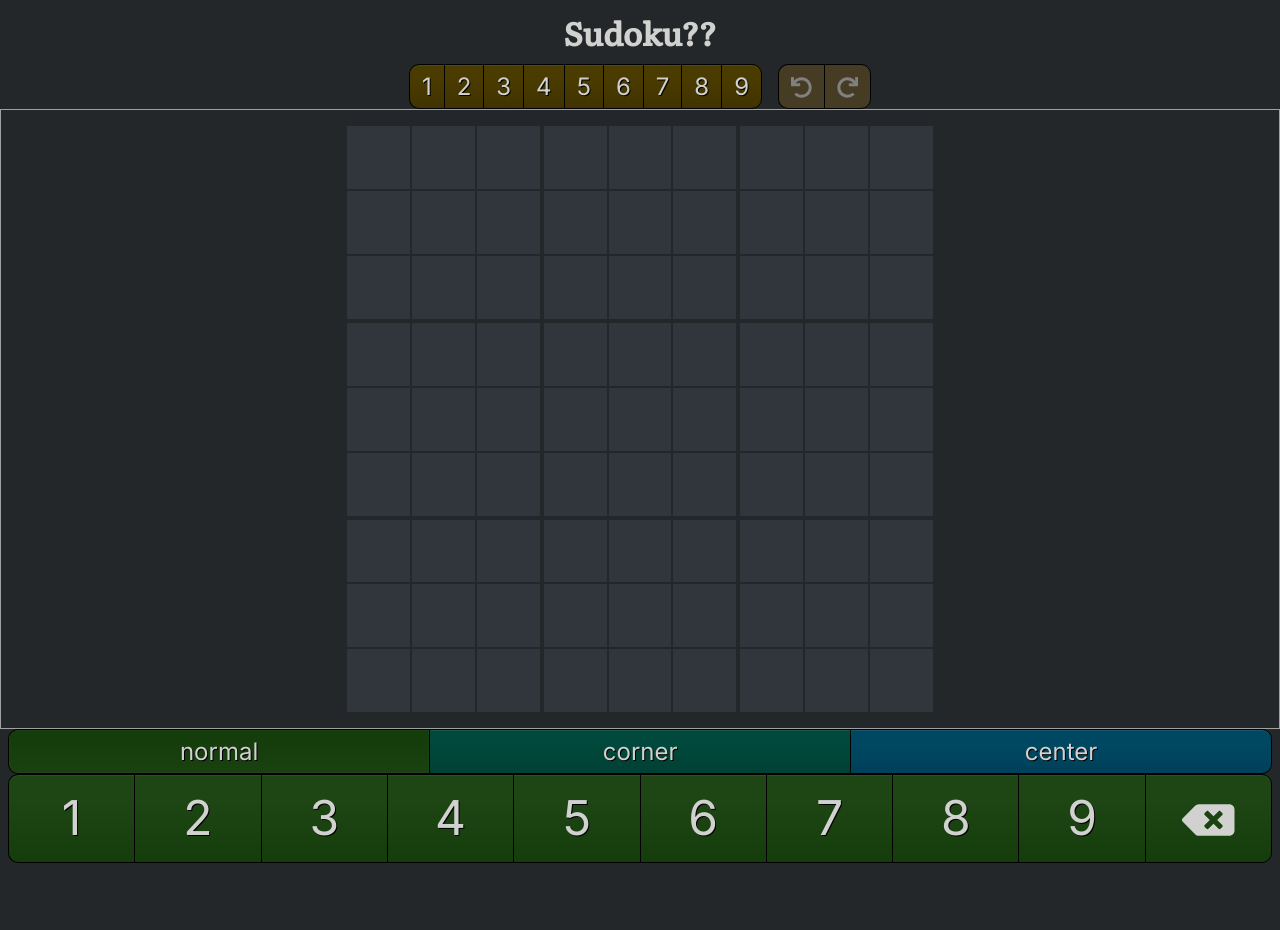
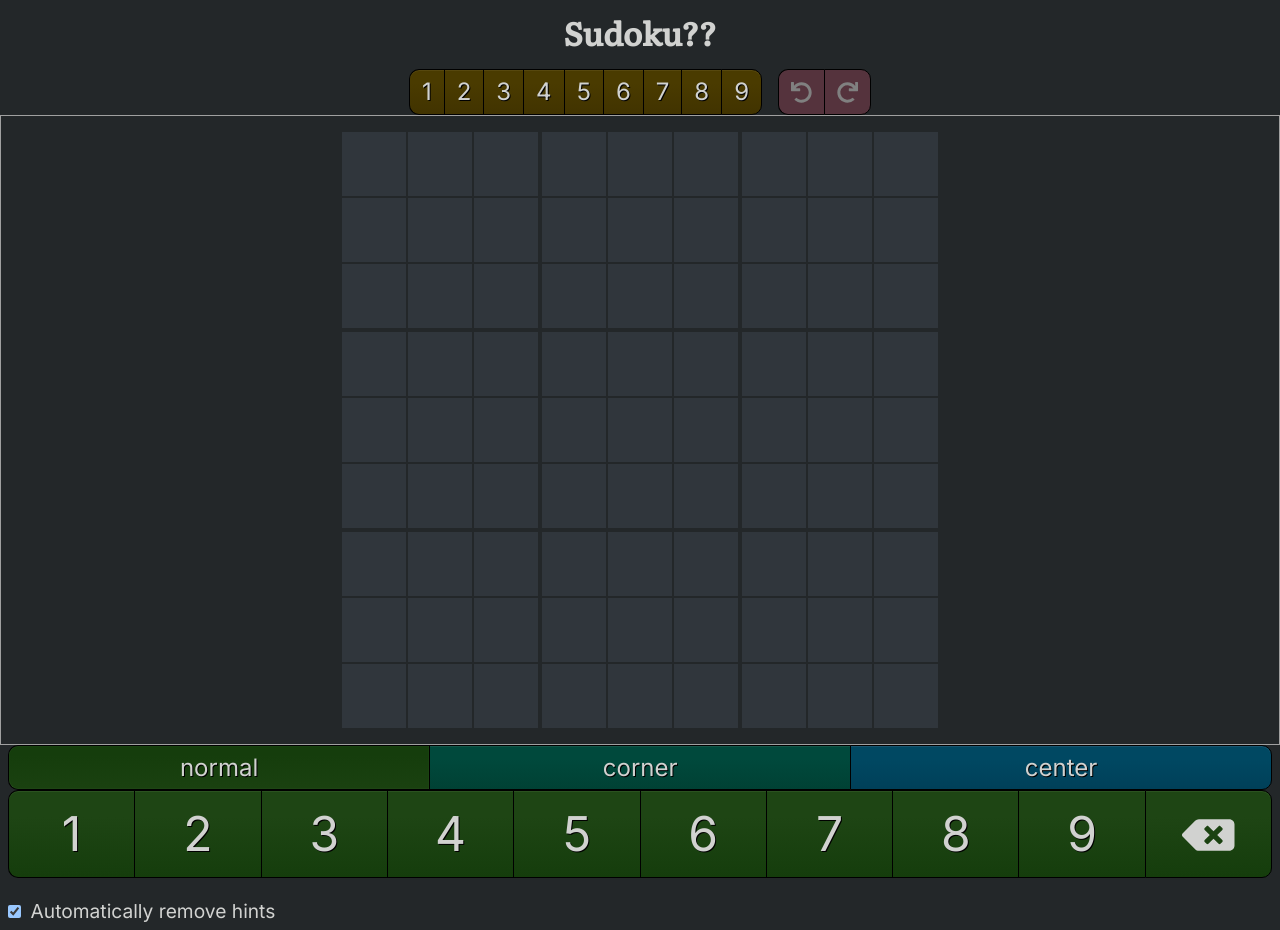
Before and after one commit to kalgynirae/sudoku, a React (Create React App) app: page / in a window 1280 px wide. Shown: the top 930 px of the page. Before the commit the page ends 863 px from the top, so only its background shows below. Built offline with nearby package versions, Linux system fonts and the light colour scheme.

Commit message:
Add settings; highlight affected squares; remove hints

```diff
--- a/package.json
+++ b/package.json
@@ -12,6 +12,7 @@
     "chroma-js": "^2.1.0",
     "immutable": "^4.0.0-rc.12",
     "node-sass": "^4.14.1",
+    "normalize.css": "^8.0.1",
     "react": "^16.13.1",
     "react-dom": "^16.13.1",
     "react-scripts": "3.4.3",
--- a/public/index.html
+++ b/public/index.html
@@ -3,9 +3,10 @@
 <head>
   <meta charset="utf-8" />
   <title>Sudoku??</title>
-  <meta name="description" content="Sudoku?????????????????????" />
+  <meta name="description" content="Sudoku???" />
   <meta name="viewport" content="width=device-width, initial-scale=1" />
-  <meta name="theme-color" content="#232729" />
+  <meta name="color-scheme" content="dark" />
+  <meta name="theme-color" content="#004862" />
   <link href="https://fonts.googleapis.com/css2?family=Inconsolata:wght@500&family=Literata:ital,wght@0,500;1,300&family=Inter&display=swap" rel="stylesheet">
   <link rel="icon" href="%PUBLIC_URL%/favicon.ico" />
   <link rel="apple-touch-icon" href="%PUBLIC_URL%/logo192.png" />
--- a/src/App.js
+++ b/src/App.js
@@ -1,6 +1,7 @@
 import React, {
   useCallback,
   useEffect,
+  useMemo,
   useReducer,
   useRef,
   useState,
@@ -14,28 +15,42 @@ import {
   INITIAL_GAMESTATE,
   canRedo,
   canUndo,
+  getErrors,
   updateGamestate,
 } from "./Gamestate.js";
-import { squareAt, indexbox, neighbor } from "./Geometry.js";
-import Square from "./Square.js";
-import { Board, Box } from "./Board.js";
+import { squareAt, neighbor } from "./Geometry.js";
+import { Board } from "./Board.js";
 import { Button, ButtonRow } from "./Buttons.js";
 import { Themes, ModeTheme } from "./Colors.js";
+import { Settings, INITIAL_SETTINGS, updateSettings } from "./Settings.js";
 import styled, { createGlobalStyle } from "styled-components";
+import "normalize.css";
+import { Set } from "immutable";
 
 export default function App() {
   const [mode, setMode] = useState(Modes.normal);
-  const [gamestate, dispatch] = useReducer(updateGamestate, INITIAL_GAMESTATE);
+  const [gamestate, dispatchGamestate] = useReducer(
+    updateGamestate,
+    INITIAL_GAMESTATE
+  );
   const [selection, setSelection] = useState({
     squares: [],
     cursor: null,
     usingCursor: false,
   });
+  const [settings, dispatchSettings] = useReducer(
+    updateSettings,
+    INITIAL_SETTINGS
+  );
 
   //
   // STATE
   //
   const currentBoard = gamestate.getIn(["boards", gamestate.get("index")]);
+  const currentErrors = useMemo(
+    () => (settings.get("highlightErrors") ? getErrors(currentBoard) : Set()),
+    [currentBoard, settings]
+  );
 
   //
   // SELECTION
@@ -94,14 +109,15 @@ export default function App() {
   const inputDigit = useCallback(
     (digit) => {
       console.log(`inputDigit(${digit})`);
-      dispatch({
-        type: Action.input,
+      dispatchGamestate({
+        action: Action.input,
         squares: selection.squares,
         digit: digit,
         mode: mode,
+        settings: settings,
       });
     },
-    [mode, selection]
+    [mode, selection, settings]
   );
 
   //
@@ -213,36 +229,6 @@ export default function App() {
   //
   // RENDER
   //
-  function renderSquare(ibox, isquare) {
-    const i = indexbox(ibox, isquare);
-    return (
-      <Square
-        index={i}
-        hasCursor={selection.usingCursor && selection.cursor === i}
-        selected={selection.squares.includes(i)}
-        number={currentBoard.get(i).get("number")}
-        corners={currentBoard.get(i).get("corners")}
-        centers={currentBoard.get(i).get("centers")}
-      />
-    );
-  }
-
-  function renderBox(i) {
-    return (
-      <Box>
-        {renderSquare(i, 0)}
-        {renderSquare(i, 1)}
-        {renderSquare(i, 2)}
-        {renderSquare(i, 3)}
-        {renderSquare(i, 4)}
-        {renderSquare(i, 5)}
-        {renderSquare(i, 6)}
-        {renderSquare(i, 7)}
-        {renderSquare(i, 8)}
-      </Box>
-    );
-  }
-
   const boardArea = useRef(null);
   useEffect(() => {
     const node = boardArea.current;
@@ -263,33 +249,32 @@ export default function App() {
       <GlobalStyle />
       <FlexRow>
         <FocusSelector />
+        <ThemeProvider theme={Themes.red}>
           <ButtonRow>
             <Button
-            onClick={() => dispatch({ type: Action.undo })}
+              onClick={() => dispatchGamestate({ action: Action.undo })}
               enabled={canUndo(gamestate)}
             >
               <FontAwesomeIcon icon={faUndo} size="sm" />
             </Button>
             <Button
-            onClick={() => dispatch({ type: Action.redo })}
+              onClick={() => dispatchGamestate({ action: Action.redo })}
               enabled={canRedo(gamestate)}
             >
               <FontAwesomeIcon icon={faRedo} size="sm" />
             </Button>
           </ButtonRow>
+        </ThemeProvider>
       </FlexRow>
       <ThemeProvider theme={ModeTheme[mode]}>
-        <Board boardAreaRef={boardArea} handleTouchMove={handleTouchMove}>
-          {renderBox(0)}
-          {renderBox(1)}
-          {renderBox(2)}
-          {renderBox(3)}
-          {renderBox(4)}
-          {renderBox(5)}
-          {renderBox(6)}
-          {renderBox(7)}
-          {renderBox(8)}
-        </Board>
+        <Board
+          boardAreaRef={boardArea}
+          handleTouchMove={handleTouchMove}
+          board={currentBoard}
+          errors={currentErrors}
+          selection={selection}
+          settings={settings}
+        />
       </ThemeProvider>
       <div>
         <ButtonRow stretch>
@@ -338,31 +323,13 @@ export default function App() {
           </ButtonRow>
         </ThemeProvider>
       </div>
+      <Settings settings={settings} dispatchSettings={dispatchSettings} />
     </ThemeProvider>
   );
 }
 
 const GlobalStyle = createGlobalStyle`
-  *, *::before, *::after {
-    box-sizing: border-box;
-  }
-
-  ul[class], ol[class] {
-    list-style: none;
-    padding: 0;
-  }
-
-  body, h1, h2, h3, h4, p, ul[class], ol[class], li, figure, figcaption, blockquote, dl, dd {
-    margin: 0;
-  }
-
-  input, button, textarea, select {
-    font: inherit;
-  }
-
   :root {
-    --square-gap: 2px;
-    --box-gap: 4px;
     --square-size: 4rem;
     --button-hue: 120;
     --font-serif: "Literata", serif;
@@ -375,7 +342,6 @@ const GlobalStyle = createGlobalStyle`
     color: ${(p) => p.theme.text};
     font-family: var(--font-sans);
     line-height: 1;
-    touch-action: manipulation;
   }
 
   .title {
@@ -393,15 +359,13 @@ const GlobalStyle = createGlobalStyle`
   #root > * {
     flex-grow: 1;
   }
-
-  .box {
-  }
 `;
 
 const FlexRow = styled.div`
   display: flex;
   justify-content: center;
 `;
+
 function FocusSelector() {
   return (
     <ButtonRow>
--- a/src/Board.js
+++ b/src/Board.js
@@ -1,24 +1,85 @@
 import React from "react";
 import styled from "styled-components";
+import { Set } from "immutable";
 
-export function Board({ children, handleTouchMove, boardAreaRef }) {
+import { indexbox, affectedBy } from "./Geometry.js";
+import Square from "./Square.js";
+
+export function Board({
+  children,
+  handleTouchMove,
+  boardAreaRef,
+  board,
+  errors,
+  selection,
+  settings,
+}) {
+  const highlights = settings.get("highlightAffectedSquares")
+    ? Set.intersect(selection.squares.map(affectedBy))
+    : Set();
   return (
     <BoardArea ref={boardAreaRef}>
       <BoardSizer>
-        <BoardGrid onTouchMove={handleTouchMove}>{children}</BoardGrid>
+        <BoardGrid onTouchMove={handleTouchMove}>
+          {renderBox(0, board, errors, selection, highlights)}
+          {renderBox(1, board, errors, selection, highlights)}
+          {renderBox(2, board, errors, selection, highlights)}
+          {renderBox(3, board, errors, selection, highlights)}
+          {renderBox(4, board, errors, selection, highlights)}
+          {renderBox(5, board, errors, selection, highlights)}
+          {renderBox(6, board, errors, selection, highlights)}
+          {renderBox(7, board, errors, selection, highlights)}
+          {renderBox(8, board, errors, selection, highlights)}
+        </BoardGrid>
       </BoardSizer>
     </BoardArea>
   );
 }
 
+function renderBox(i, board, errors, selection, highlights) {
+  return (
+    <Box>
+      {renderSquare(i, 0, board, errors, selection, highlights)}
+      {renderSquare(i, 1, board, errors, selection, highlights)}
+      {renderSquare(i, 2, board, errors, selection, highlights)}
+      {renderSquare(i, 3, board, errors, selection, highlights)}
+      {renderSquare(i, 4, board, errors, selection, highlights)}
+      {renderSquare(i, 5, board, errors, selection, highlights)}
+      {renderSquare(i, 6, board, errors, selection, highlights)}
+      {renderSquare(i, 7, board, errors, selection, highlights)}
+      {renderSquare(i, 8, board, errors, selection, highlights)}
+    </Box>
+  );
+}
+
+function renderSquare(ibox, isquare, board, errors, selection, highlights) {
+  const i = indexbox(ibox, isquare);
+  return (
+    <Square
+      index={i}
+      error={errors.includes(i)}
+      hasCursor={selection.usingCursor && selection.cursor === i}
+      highlighted={highlights.includes(i)}
+      selected={selection.squares.includes(i)}
+      number={board.get(i).get("number")}
+      corners={board.get(i).get("corners")}
+      centers={board.get(i).get("centers")}
+    />
+  );
+}
+
 const BoardArea = styled.div`
   border: 1px solid ${(p) => p.theme.border};
+  touch-action: none;
 `;
 
 const BoardSizer = styled.div`
+  --board-size: 36rem;
+  --box-gap: 4px;
+  --square-gap: 2px;
   position: relative;
-  height: calc(36rem + 10px);
-  width: calc(36rem + 10px);
+  height: calc(var(--board-size) + 6 * var(--square-gap) + 2 * var(--box-gap));
+  width: calc(var(--board-size) + 6 * var(--square-gap) + 2 * var(--box-gap));
   margin: 1rem auto;
 `;
 
@@ -33,6 +94,7 @@ const BoardGrid = styled.div`
   display: grid;
   grid-template-columns: 1fr 1fr 1fr;
   grid-template-rows: 1fr 1fr 1fr;
+  touch-action: none;
 `;
 
 export const Box = styled.div`
--- a/src/Buttons.js
+++ b/src/Buttons.js
@@ -1,6 +1,5 @@
 import React from "react";
 import styled from "styled-components";
-import { Themes } from "./Colors.js";
 
 export const StyledButtonRow = styled.div`
   display: flex;
@@ -44,6 +43,7 @@ const StyledButton = styled.button`
   line-height: 1.8;
   padding: 0 0.5em;
   text-shadow: 1px 1px 0px black;
+  touch-action: none;
 
   &:hover {
     background: linear-gradient(
--- a/src/Colors.js
+++ b/src/Colors.js
@@ -11,7 +11,8 @@ function makeTheme(base) {
   theme.button = theme.base.darken(0.8);
 
   theme.square = chroma("#30363c");
-  theme.selection = chroma.mix(theme.base, theme.square, 0.6, "lab");
+  theme.selection = chroma.mix(theme.square, theme.base, 0.5, "lab");
+  theme.highlight = chroma.mix(theme.square, theme.base, 0.15, "lab");
 
   return theme;
 }
--- a/src/Gamestate.js
+++ b/src/Gamestate.js
@@ -1,4 +1,5 @@
-import { List, Map, Set, Repeat, is } from "immutable";
+import { List, Map, Set, Range, Repeat, is } from "immutable";
+import { affectedBy, row, col, box } from "./Geometry.js";
 
 const INITIAL_BOARD = List(
   Repeat(Map({ number: null, corners: Set(), centers: Set() }), 81)
@@ -10,11 +11,15 @@ export function anyContains(board, squares, type, digit) {
     .some((square) => square.hasIn([type, digit]));
 }
 
-export function setNumber(board, squares, digit) {
-  return squares.reduce(
-    (board, square) => board.setIn([square, "number"], digit),
-    board
-  );
+export function setNumber(settings, board, square, digit) {
+  const affectedSquares = affectedBy(square);
+  return board.withMutations((board) => {
+    board.setIn([square, "number"], digit);
+    if (settings.get("automaticallyRemoveHints")) {
+      removePencilMark(board, affectedSquares, "corners", digit);
+      removePencilMark(board, affectedSquares, "centers", digit);
+    }
+  });
 }
 
 export function addPencilMark(board, squares, type, digit) {
@@ -92,43 +97,48 @@ export const Action = {
   redo: "redo",
 };
 
-export function updateGamestate(gamestate, action) {
-  switch (action.type) {
+export function updateGamestate(
+  gamestate,
+  { action, mode, squares, digit, settings }
+) {
+  switch (action) {
     case Action.input:
       return updateBoard(gamestate, (board) => {
         if (
-          (action.mode === Modes.normal && action.squares.length === 1) ||
-          (action.mode === Modes.normal && action.digit === null)
+          (mode === Modes.normal && squares.length === 1) ||
+          (mode === Modes.normal && digit === null)
         ) {
-          return setNumber(board, action.squares, action.digit);
+          return setNumber(settings, board, squares[0], digit);
         } else if (
-          action.mode === Modes.normal ||
-          action.mode === Modes.corners ||
-          action.mode === Modes.centers
+          mode === Modes.normal ||
+          mode === Modes.corners ||
+          mode === Modes.centers
         ) {
-          const effectiveMode =
-            action.mode === Modes.normal ? Modes.corners : action.mode;
-          if (action.digit === null) {
-            return clearPencilMarks(board, action.squares, effectiveMode);
+          const incompleteSquares = squares.filter(
+            (s) => board.get(s).get("number") === null
+          );
+          const effectiveMode = mode === Modes.normal ? Modes.corners : mode;
+          if (digit === null) {
+            return clearPencilMarks(board, incompleteSquares, effectiveMode);
           } else if (
-            anyContains(board, action.squares, effectiveMode, action.digit)
+            anyContains(board, incompleteSquares, effectiveMode, digit)
           ) {
             return removePencilMark(
               board,
-              action.squares,
+              incompleteSquares,
               effectiveMode,
-              action.digit
+              digit
             );
           } else {
             return addPencilMark(
               board,
-              action.squares,
+              incompleteSquares,
               effectiveMode,
-              action.digit
+              digit
             );
           }
         } else {
-          throw new Error(`Invalid action.mode: ${action.mode}`);
+          throw new Error(`Invalid mode: ${mode}`);
         }
       });
     case Action.undo:
@@ -136,6 +146,26 @@ export function updateGamestate(gamestate, action) {
     case Action.redo:
       return redo(gamestate);
     default:
-      throw new Error(`Invalid action.type: ${action.type}`);
+      throw new Error(`Invalid action: ${action}`);
   }
 }
+
+export function getErrors(board) {
+  const rows = Range(0, 9).map((r) => row(r));
+  const columns = Range(0, 9).map((c) => col(c));
+  const boxes = Range(0, 9).map((b) => box(b));
+  const sections = rows.concat(columns, boxes);
+  const errorSquares = Set().asMutable();
+  sections.forEach((section) => {
+    const squareNumbers = Map(
+      section.map((s) => [s, board.getIn([s, "number"])])
+    ).filter((v) => v !== null);
+    const numberCounts = squareNumbers.countBy((number) => number);
+    squareNumbers.forEach((number, s) => {
+      if (numberCounts.get(number) > 1) {
+        errorSquares.add(s);
+      }
+    });
+  });
+  return errorSquares.asImmutable();
+}
--- a/src/Geometry.js
+++ b/src/Geometry.js
@@ -1,3 +1,5 @@
+import { Set, Range } from "immutable";
+
 export function squareAt(x, y) {
   let element = document.elementFromPoint(x, y);
   while (element !== null) {
@@ -36,3 +38,57 @@ export function indexbox(ibox, isquare) {
   const actualcol = boxcol * 3 + (isquare % 3);
   return actualrow * 9 + actualcol;
 }
+
+export function row(n) {
+  return Range(9 * n, 9 * n + 9);
+}
+
+export function col(n) {
+  return Range(n, 81, 9);
+}
+
+export function box(n) {
+  const boxrow = Math.floor(n / 3);
+  const boxcol = n % 3;
+  const base = 27 * boxrow + 3 * boxcol;
+  return Range(base, base + 3).concat(
+    Range(base + 9, base + 9 + 3),
+    Range(base + 18, base + 18 + 3)
+  );
+}
+
+export function rowOf(s) {
+  const row = Math.floor(s / 9);
+  return Set(Range(9 * row, 9 * row + 9));
+}
+
+export function colOf(s) {
+  const col = s % 9;
+  return Set(Range(col, 81, 9));
+}
+
+export function boxOf(s) {
+  const boxrow = Math.floor(Math.floor(s / 9) / 3);
+  const boxcol = Math.floor((s % 9) / 3);
+  return Set(
+    Range(3 * boxrow, 3 * (boxrow + 1)).flatMap((row) =>
+      Range(9 * row + 3 * boxcol, 9 * row + 3 * (boxcol + 1))
+    )
+  );
+}
+
+export function affectedBy(s) {
+  return Set.union([rowOf(s), colOf(s), boxOf(s)]);
+}
+
+export function rows() {
+  return Range(0, 81, 9).map((s) => row(s));
+}
+
+export function cols() {
+  return Range(0, 9).map((s) => col(s));
+}
+
+export function boxes() {
+  return Range(0, 2);
+}
--- /dev/null
+++ b/src/Settings.js
@@ -0,0 +1,77 @@
+import { Map } from "immutable";
+import React from "react";
+import styled from "styled-components";
+
+export const INITIAL_SETTINGS = Map({
+  automaticallyRemoveHints: true,
+  highlightAffectedSquares: true,
+  highlightErrors: true,
+});
+
+const SettingAction = {
+  toggle: "toggle",
+};
+
+export function updateSettings(settings, { action, name }) {
+  switch (action) {
+    case SettingAction.toggle:
+      return settings.update(name, (value) => !value);
+    default:
+      throw new Error(`Invalid action: ${action}`);
+  }
+}
+
+export function Settings({ settings, dispatchSettings }) {
+  return (
+    <SettingsList>
+      <Toggle
+        name="automaticallyRemoveHints"
+        settings={settings}
+        dispatch={dispatchSettings}
+      >
+        Automatically remove hints
+      </Toggle>
+      <Toggle
+        name="highlightAffectedSquares"
+        settings={settings}
+        dispatch={dispatchSettings}
+      >
+        Highlight affected squares
+      </Toggle>
+      <Toggle
+        name="highlightErrors"
+        settings={settings}
+        dispatch={dispatchSettings}
+      >
+        Highlight errors
+      </Toggle>
+    </SettingsList>
+  );
+}
+
+function Toggle({ children, name, settings, dispatch }) {
+  return (
+    <SettingsListItem>
+      <input
+        type="checkbox"
+        id={`setting-${name}`}
+        checked={settings.get(name)}
+        onChange={() => dispatch({ action: SettingAction.toggle, name: name })}
+      />
+      <label for={`setting-${name}`}>{children}</label>
+    </SettingsListItem>
+  );
+}
+
+const SettingsList = styled.ul`
+  font-size: 1.2em;
+  line-height: 1.5;
+  list-style: none;
+  padding: 0 0.5rem;
+`;
+
+const SettingsListItem = styled.li`
+  & > label {
+    padding-left: 0.5em;
+  }
+`;
--- a/src/Square.js
+++ b/src/Square.js
@@ -1,5 +1,6 @@
-import React, { createContext, useContext } from "react";
+import React from "react";
 import styled from "styled-components";
+import { Themes } from "./Colors.js";
 
 const CORNER_GRID_AREA_SETS = {
   1: "a",
@@ -24,22 +25,37 @@ const StyledSquare = styled.div`
     width: 100%;
   }
 
+  &.error {
+    color: ${(p) => Themes.red.base.saturate(0.5)};
+    font-style: italic;
+  }
+  }
+  &.highlighted {
+    background-color: ${(p) => p.theme.highlight};
+  }
   &.selected {
     background-color: ${(p) => p.theme.selection};
   }
 
+  @keyframes fade-in {
+    0% {
+      opacity: 0;
+      transform: translateY(0.2em);
+    }
+    100% {
+      opacity: 1;
+      transform: none;
+    }
+  }
+
   .number {
+    animation: fade-in 0.1s ease;
     display: flex;
     align-items: center;
     justify-content: center;
     font-family: var(--font-serif);
     font-size: 2.5em;
     font-weight: 500;
-  }
-
-  &.error {
-    font-style: italic;
-    font-weight: 300;
   }
 
   .centers,
@@ -68,7 +84,9 @@ const StyledSquare = styled.div`
 export default function Square({
   centers,
   corners,
+  error,
   hasCursor,
+  highlighted,
   index,
   number,
   selected,
@@ -96,7 +114,9 @@ export default function Square({
 
   return (
     <StyledSquare
-      className={`square${selected ? " selected" : ""}`}
+      className={`square${selected ? " selected" : ""}${
+        highlighted ? " highlighted" : ""
+      }${error ? " error" : ""}`}
       data-index={index}
     >
       {cursor}
@@ -135,5 +155,6 @@ function makeCenters(centers) {
 }
 
 const Cursor = styled.div`
-  border: solid 1px ${(p) => p.theme.base};
+  border: solid 1px ${(p) => p.theme.base.brighten(0.2)};
+  box-sizing: border-box;
 `;
```
Also changed, not shown: 1 other file (tests, documents, lock files or other folders). Lines whose indentation alone changed are shown as unchanged.
